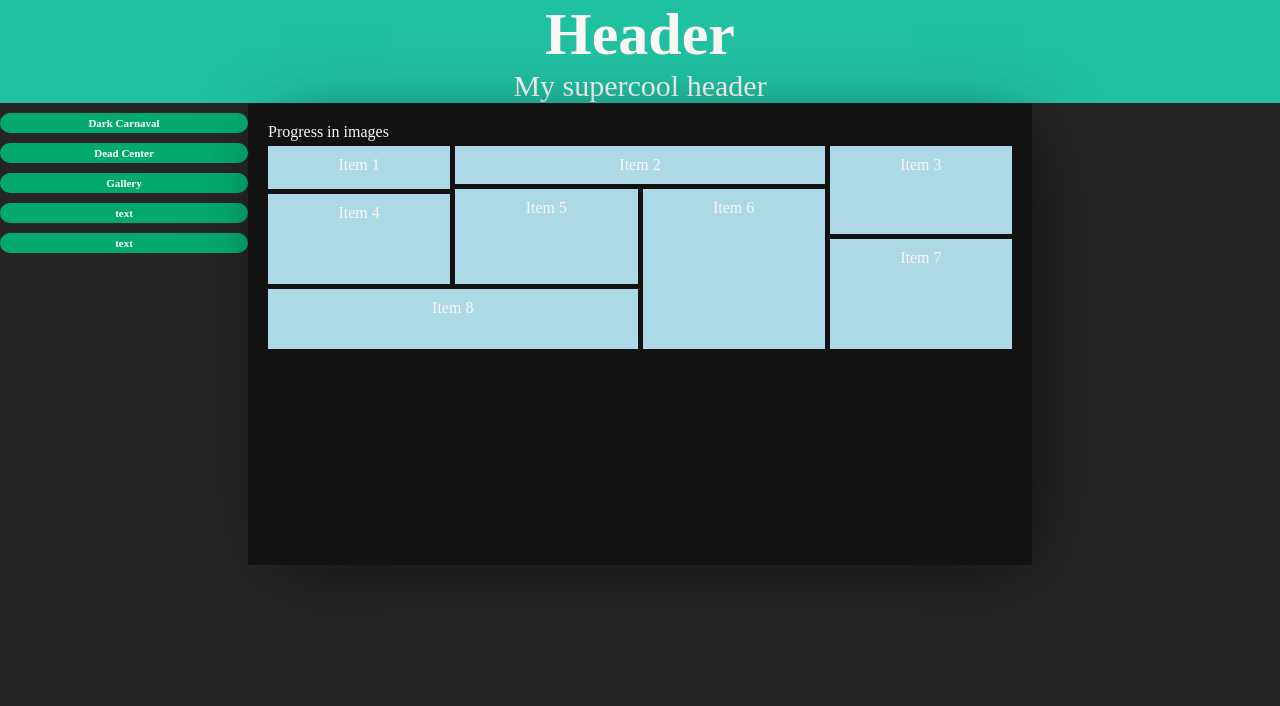
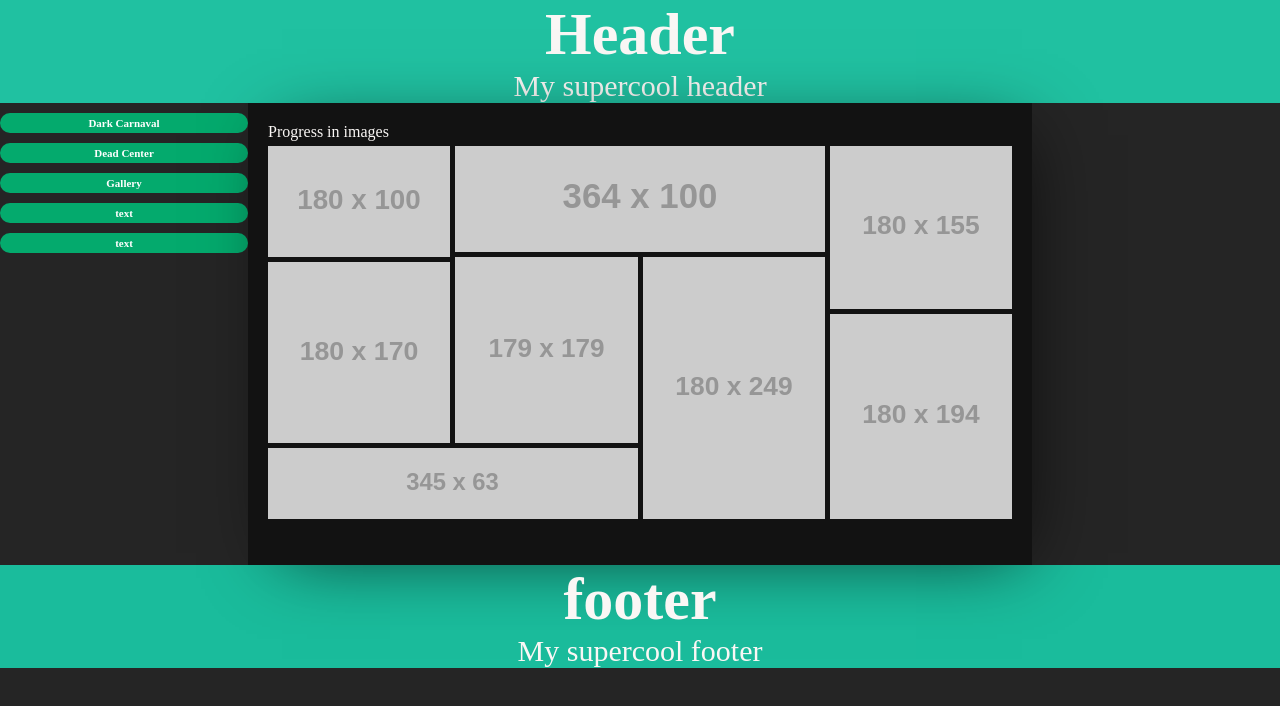
Before and after one commit to VKharchenko2272/game_remake_project_l4d, a plain HTML site: page Gallery.html in a window 1280 px wide. Drawn offline with Linux system fonts and the light colour scheme; placeholder pictures from the web are drawn by us.

Commit message:
grid template finished(gonna be updated later)

```diff
--- a/Gallery.html
+++ b/Gallery.html
@@ -26,20 +26,25 @@
         <div id="container">
             <p>Progress in images</p>
             <div class="grid-container">
-                <div class="grid-item item1">Item 1</div>
-                <div class="grid-item item2">Item 2</div>
-                <div class="grid-item item4">Item 4</div>
-                <div class="grid-item item3">Item 3</div>
-                <div class="grid-item item5">Item 5</div>
-                <div class="grid-item item6">Item 6</div>
-                <div class="grid-item item8">Item 8</div>
-                <div class="grid-item item7">Item 7</div>
-              </div>
+                <div class="grid-item item1"><img src="https://placehold.jp/180x100.png" alt=""></div>
+                <div class="grid-item item2"><img src="https://placehold.jp/364x100.png" alt=""></div>
+                <div class="grid-item item3"><img src="https://placehold.jp/180x155.png" alt=""></div>
+                <div class="grid-item item4"><img src="https://placehold.jp/180x170.png" alt=""></div>
+                <div class="grid-item item5"><img src="https://placehold.jp/179x179.png" alt=""></div>
+                <div class="grid-item item6"><img src="https://placehold.jp/180x249.png" alt=""></div>
+                <div class="grid-item item7"><img src="https://placehold.jp/180x194.png" alt=""></div>
+                <div class="grid-item item8"><img src="https://placehold.jp/345x63.png" alt=""></div>
+            </div>
 
         </div>
         <section class="right-section">
 
         </section>
+    </div>
+    <div class="footer">
+        <h1>footer</h1>
+        <p>My supercool footer</p>
+    </div>
 </body>
 
 </html>
--- a/style.css
+++ b/style.css
@@ -11,6 +11,14 @@
     color: rgb(255, 255, 255);
     font-size: 30px;
 }
+/* Сделать лого для хедера */
+/* .header{
+    width: 20 px;
+    height: 20 px;
+    background-color: #3f23f4;
+    margin-bottom: 5 px;
+    /* background-image: url(images/имя файла)
+    }  */
 
 .footer {
     text-align: center;
@@ -79,15 +87,27 @@ background-color: aliceblue;
     display: grid;
     grid-template-columns: repeat(4, 1fr); /* Создание 3 колонок с одинаковой шириной */
     grid-gap: 5px; /* Отступы между ячейками */
+
+
   }
   .grid-item {
+
     background-color: lightblue;
-    padding: 10px;
+    padding: 0px;
     text-align: center;
+  }
+
+.grid-item img{
+    width: 100%;
+    height: 100%;
+    object-fit: cover;
+    top: 0;
+    left: 0;
   }
 
 .item1{
     grid-area: 2 / 1 / 6 / 1;
+
 }
 .item2{
     grid-area: 2 / 2 / 5 / 4;
```
